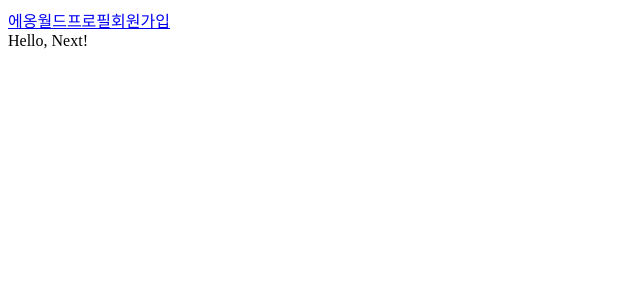
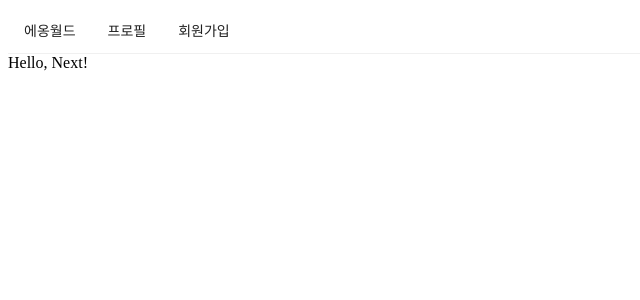
Before and after one commit to yen001004/yeworld, a Next.js app in the folder react-yeworld-front/: page / in a window 1280 px wide. Shown: the top 300 px of the page, without its empty margins (0-640 px from the left). Built offline with nearby package versions, Linux system fonts and the light colour scheme.

Commit message:
chore: install antd styled-components

```diff
--- a/react-yeworld-front/components/AppLayout.js
+++ b/react-yeworld-front/components/AppLayout.js
@@ -1,21 +1,28 @@
 import React from "react";
 import PropTypes from "prop-types";
 import Link from "next/link";
+import { Menu } from "antd";
 
 const AppLayout = ({ children }) => {
   return (
     <div>
-      <div>
+      <Menu mode="horizontal">
+        <Menu.Item>
           <Link legacyBehavior href="/">
             <a>에옹월드</a>
           </Link>
+        </Menu.Item>
+        <Menu.Item>
           <Link legacyBehavior href="/profile">
             <a>프로필</a>
           </Link>
+        </Menu.Item>
+        <Menu.Item>
           <Link legacyBehavior href="/signup">
             <a>회원가입</a>
           </Link>
-      </div>
+        </Menu.Item>
+      </Menu>
       {children}
     </div>
   );
--- a/react-yeworld-front/package.json
+++ b/react-yeworld-front/package.json
@@ -10,10 +10,13 @@
   },
   "author": "yen",
   "dependencies": {
+    "@ant-design/icons": "^5.0.0",
+    "antd": "^5.1.5",
     "next": "13.1.2",
     "prop-types": "^15.8.1",
     "react": "^18.2.0",
-    "react-dom": "^18.2.0"
+    "react-dom": "^18.2.0",
+    "styled-components": "^5.3.6"
   },
   "devDependencies": {
     "eslint": "^8.32.0",
```
Also changed, not shown: 1 other file (tests, documents, lock files or other folders). Lines whose indentation alone changed are shown as unchanged.
